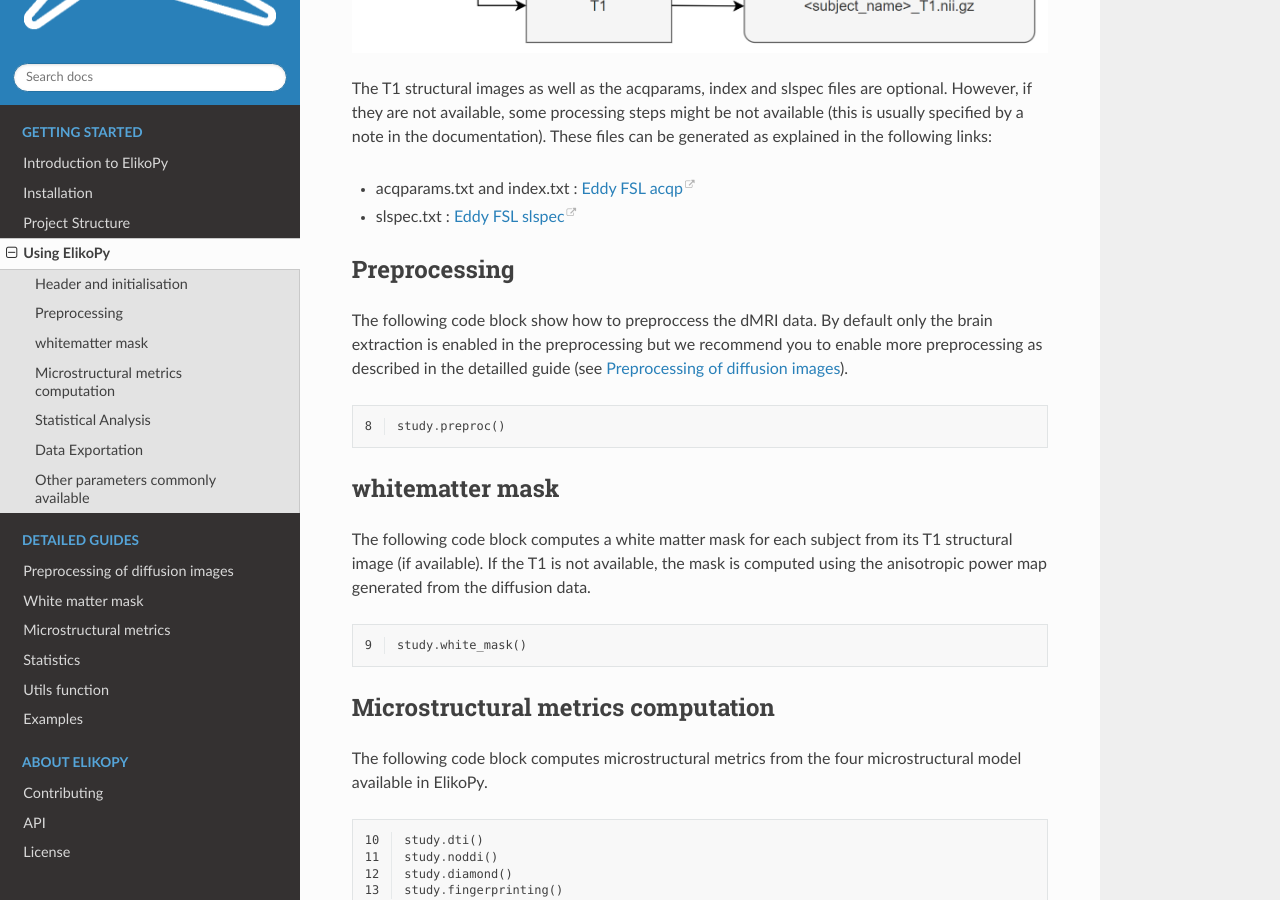
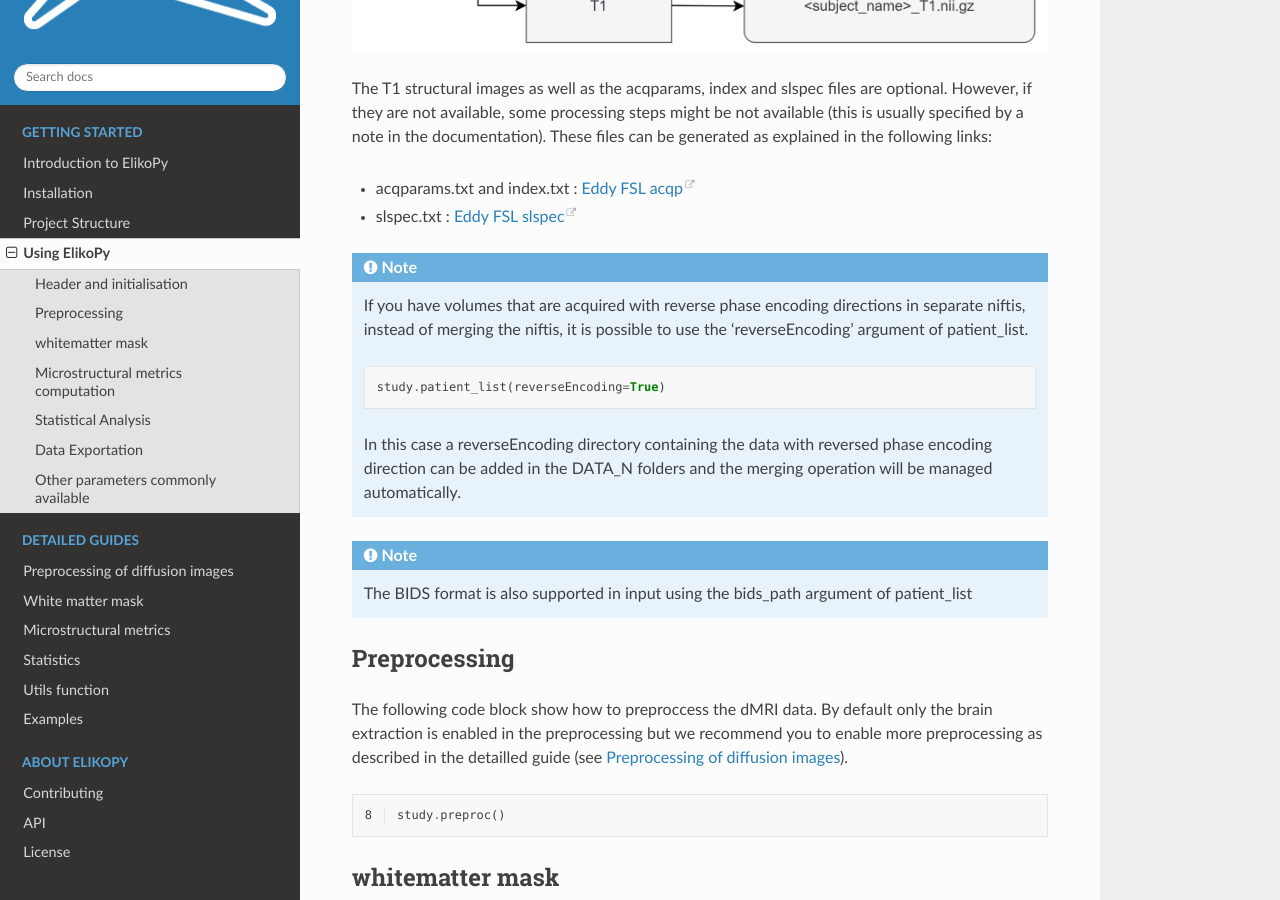
Before and after one commit to Hyedryn/elikopy, a Sphinx documentation site: the page built from docs/elikopy_usage.rst, in a window 1280 px wide and 900 px high, scrolled down 953 px. Built offline with Sphinx 7.4.7 and the Read the Docs theme 2.0.0, drawn with Linux system fonts in a browser that asks for light colours.

Commit message:
note patient_list

```diff
--- a/docs/elikopy_usage.rst
+++ b/docs/elikopy_usage.rst
@@ -36,6 +36,18 @@ These files can be generated as explained in the following links:
 
 * acqparams.txt and index.txt : `Eddy FSL acqp <https://fsl.fmrib.ox.ac.uk/fsl/fslwiki/eddy/Faq#How_do_I_know_what_to_put_into_my_--acqp_file>`_
 * slspec.txt : `Eddy FSL slspec <https://fsl.fmrib.ox.ac.uk/fsl/fslwiki/eddy/UsersGuide#A--slspec>`_
+
+.. note::
+	If you have volumes that are acquired with reverse phase encoding directions in separate niftis, instead of merging the niftis, it is possible to use the 'reverseEncoding' argument of patient_list.
+
+	.. code-block:: python
+
+		study.patient_list(reverseEncoding=True)
+
+	In this case a reverseEncoding directory containing the data with reversed phase encoding direction can be added in the DATA_N folders and the merging operation will be managed automatically.
+
+.. note::
+	The BIDS format is also supported in input using the bids_path argument of patient_list
 
 Preprocessing
 ^^^^^^^^^^^^^
```
